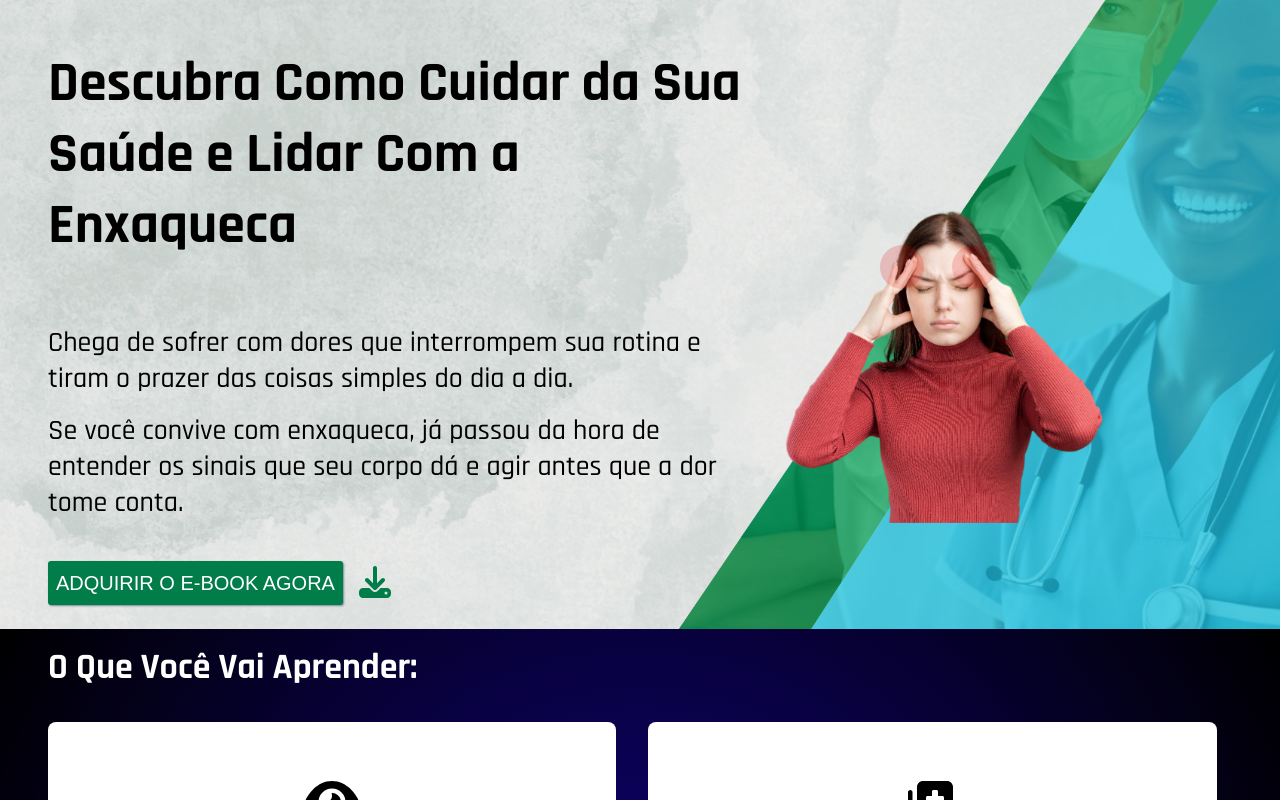
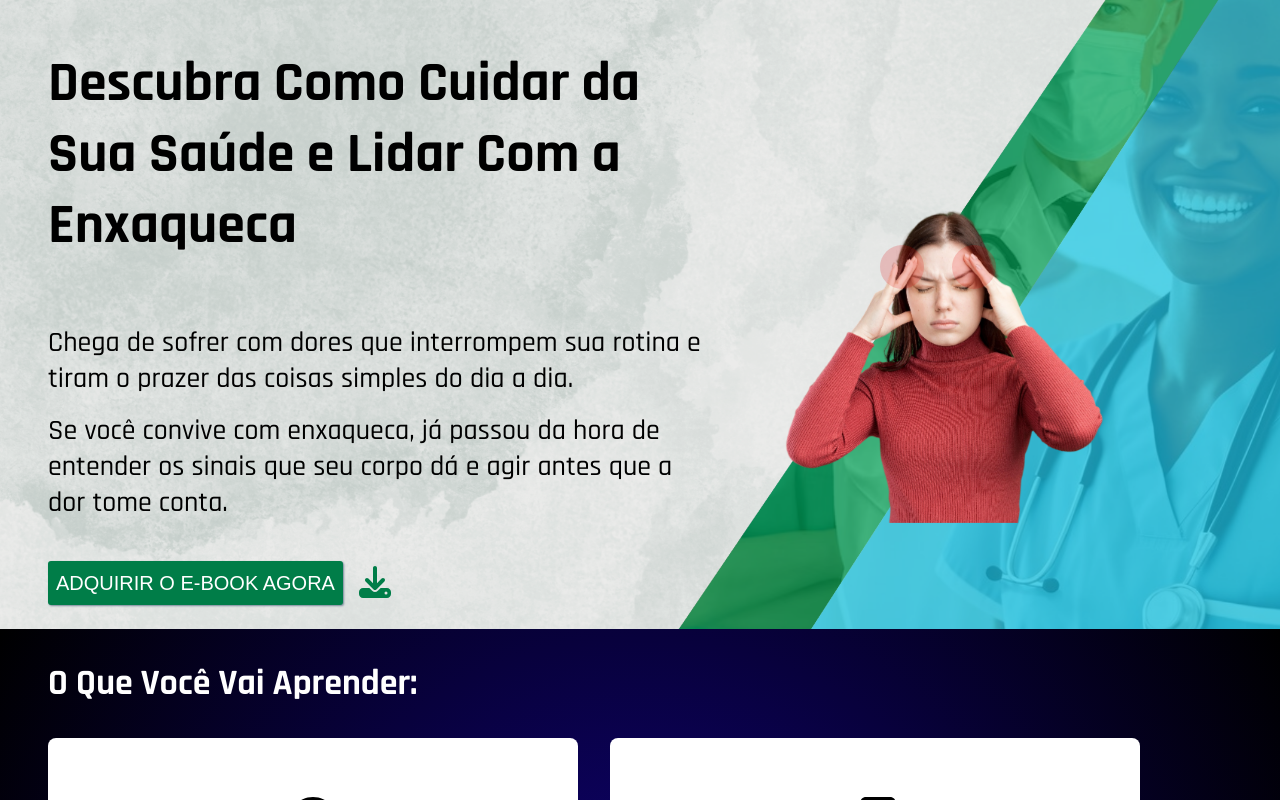
Before and after one commit to LucasCosta0117/landing-page-enxaqueca, a Vue app: page / in a window 1280 px wide. Shown: the top 800 px of the page. Built offline with nearby package versions, Linux system fonts and the light colour scheme.

Commit message:
refactor: altera os breakpoints de responsividade da página home para o padrão do Material Design

```diff
--- a/src/pages/HomePage.vue
+++ b/src/pages/HomePage.vue
@@ -295,7 +295,6 @@ export default {
 <style scoped>
 .home-view-container {
   width: 100%;
-  max-width: 480px;
   margin: 0 auto;
 }
 .bg-img-01 {
@@ -449,11 +448,16 @@ export default {
   width: 100%;
 }
 
-/** Responsividade para telas até 768px (Tabletes) */
-@media(min-width: 481px) and (max-width: 768px) {
+/* Responsividade - Aplicado o Material Design Breakpoints */
+
+/**
+ * Telas de tamanho pequeno/médio
+ * ref code: sm
+ * range: Celulares maiores e Tablet's (600px > < 960px)
+ */
+@media (min-width: 600px) {
   .home-view-container {
     width: 100%;
-    max-width: 768px;
     margin: 0 auto;
   }
   .main-title {
@@ -489,12 +493,12 @@ export default {
   }
 }
 
-/** Responsividade para telas até 1366px (Notebooks/telas HD) */
-@media (min-width: 769px) and (max-width: 1024px) {
-  .home-view-container {
-    width: 100%;
-    max-width: 1024px;
-  }
+/**
+ * Telas de tamanho médio
+ * ref code: md
+ * range: Tablet's maiores e Notebook's HD- (960px > < 1264px)
+ */
+@media (min-width: 960px) {
   .section-content {
     padding: 0 3rem;
     gap: 2rem;
@@ -599,13 +603,14 @@ export default {
   }
 }
 
-/** Responsividade para telas até 1366px (Notebooks/telas HD+) */
-@media (min-width: 1025px) and (max-width: 1367px) {
-  .home-view-container {
-    width: 100%;
-    max-width: 1366px;
-  }
+/**
+ * Telas de tamanho grande
+ * ref code: lg
+ * range: Notebooks e TV's menores (1264px > < 1904px)
+ */
+@media (min-width: 1264px) {
   .section-content {
+    max-width: 1200px;
     padding: 0 3rem;
     gap: 2rem;
   }
@@ -673,21 +678,12 @@ export default {
     width: 30rem;
   }
 }
+/**
+ * Telas de tamanho extra grande
+ * ref code: xl
+ * range: Notebooks FHD+ e TV's de alta resolução (> 1904px)
+ */
+@media (min-width: 1904px) {
 
-/** Responsividade para telas até 1920px (Notebooks/telas FHD) */
-@media(min-width: 1367px) and (max-width: 1920px) {
-  .home-view-container {
-    width: 100%;
-    max-width: 1920px;
-    margin: 0 auto;
-  }
-}
-
-/** Responsividade para telas maiores que 1920px (Notebooks/telas FHD+) */
-@media(min-width: 1921px) {
-  .home-view-container {
-    width: 100%;
-    margin: 0 auto;
-  }
 }
 </style>
```
